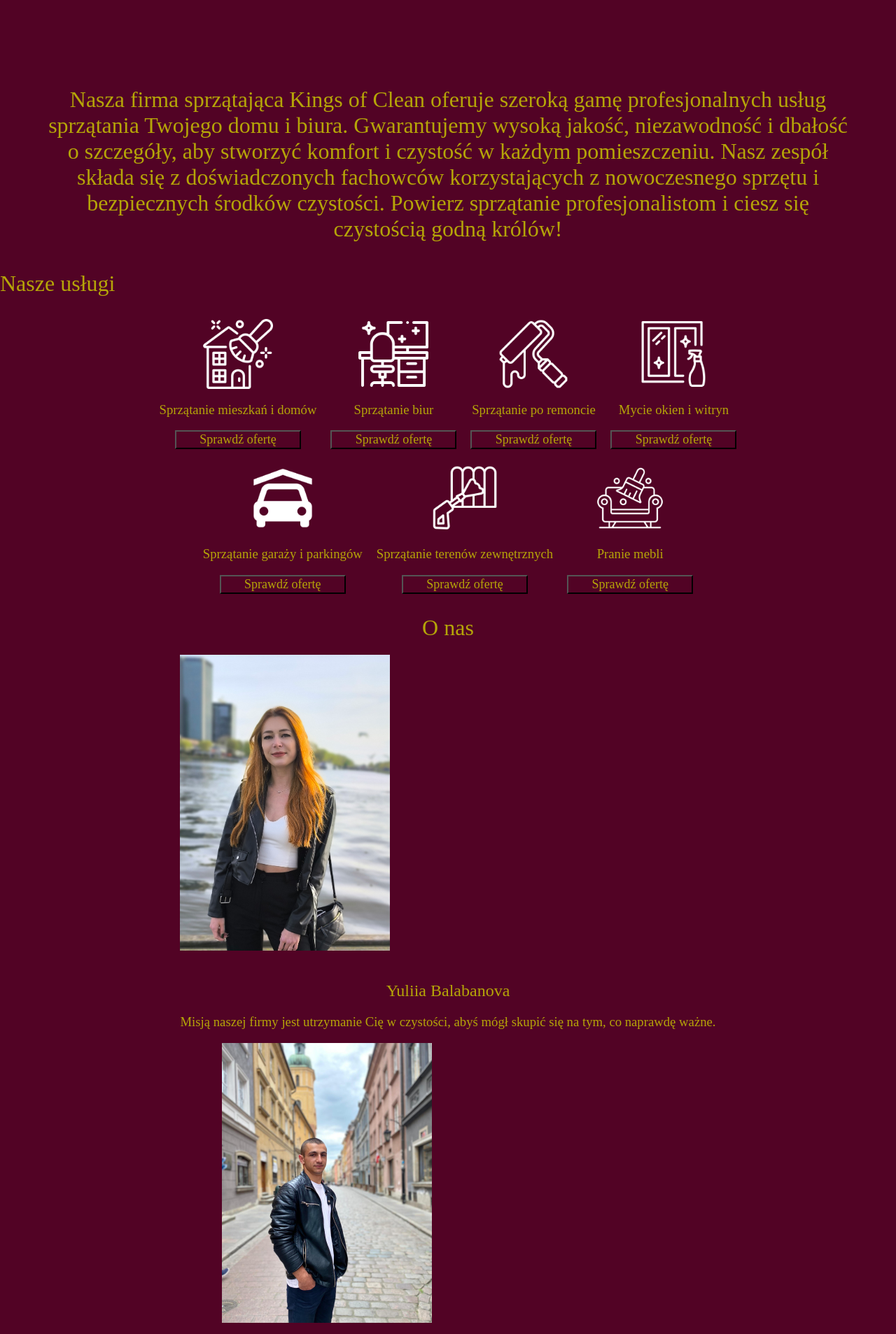
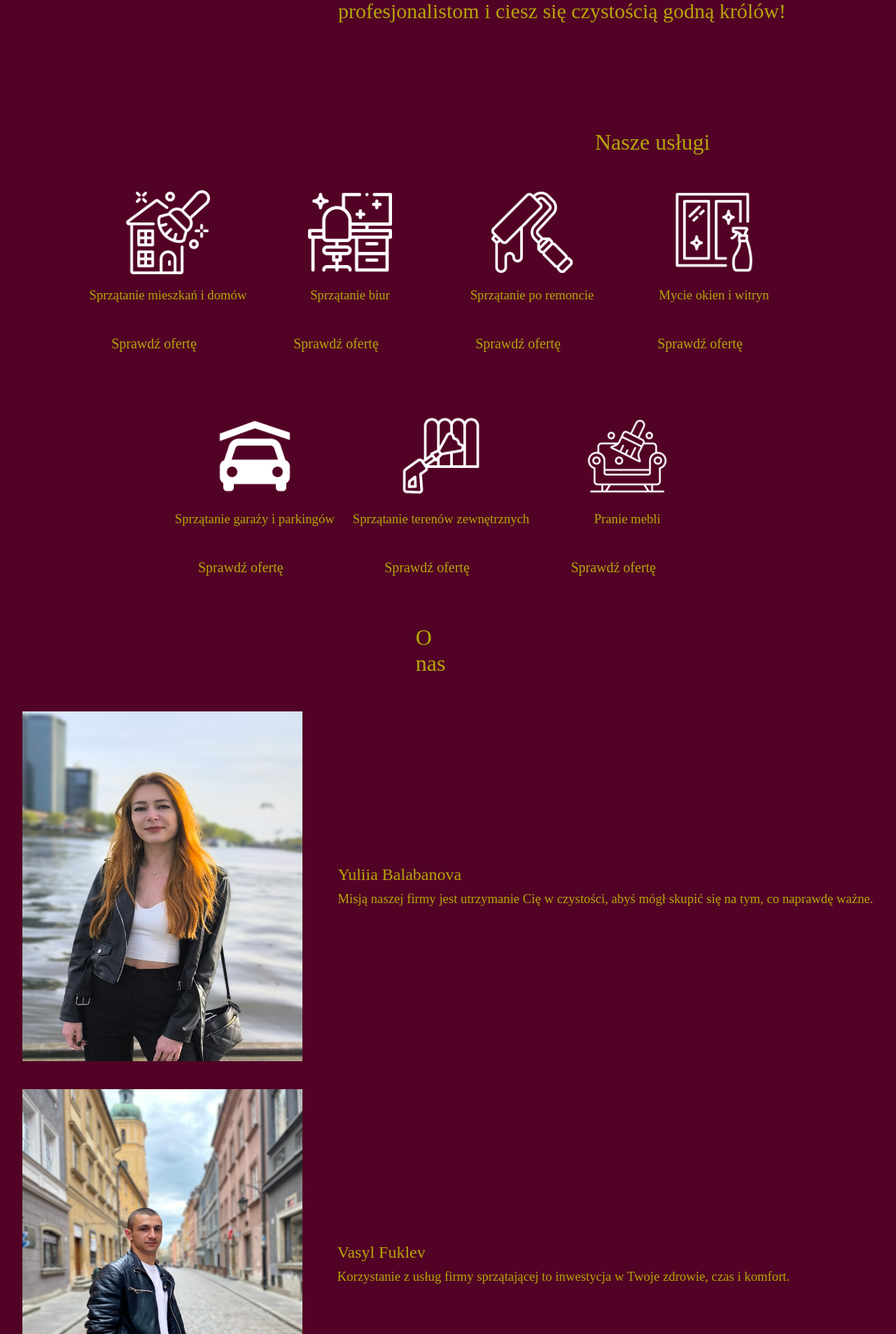
Before and after one commit to Qu4ckyy/KingsOfCleaning, a React (Create React App) app in the folder kingsofcleaning/: page / in a window 1280 px wide. Shown: the part 553-2460 px from the top of the page at 70% size. Built offline with nearby package versions, Linux system fonts and the light colour scheme.

Commit message:
poprawki7

```diff
--- a/kingsofcleaning/src/MainPage/MainPage.scss
+++ b/kingsofcleaning/src/MainPage/MainPage.scss
@@ -13,18 +13,17 @@
     align-items: center;
     nav {
       display: flex;
-      flex-wrap: wrap; // Dodanie wrapowania przy mniejszych ekranach
       button {
         display: flex;
         justify-content: center;
         align-items: center;
         border: none;
-        margin: 20px; // Zmieniam margines dla lepszej elastyczności
-        width: 180px; // Zmieniam szerokość
+        margin-right: 40px;
+        margin-top: 60px;
+        width: 200px;
         height: 40px;
-        font-size: 18px;
+        font-size: 20px;
         transition: background-color 0.3s ease;
-
         &:hover {
           background-color: #b5a508;
           color: white;
@@ -37,106 +36,235 @@
     display: flex;
     justify-content: center;
     align-items: center;
-    flex-direction: column; // Zmieniam układ na kolumnowy dla lepszego dopasowania
-
+    margin-top: 40px;
     img {
       max-width: 100%;
       height: auto;
     }
-
     h1 {
-      height: auto; // Usuwam stałą wysokość
-      width: 90%; // Szerokość dynamiczna
-      margin: 20px auto;
-      font-size: 2rem; // Zmieniam na rem
-      text-align: center; // Wyśrodkowuję tekst dla lepszego wyglądu na małych ekranach
+      height: 200px;
+      width: 900px;
+      margin-left: 50px;
+      font-size: 30px;
     }
   }
 
-  .services,
-  .services2 {
+  .services {
     display: flex;
     justify-content: center;
     align-items: center;
-    flex-wrap: wrap; // Dodanie wrapowania dla responsywności
 
     div {
       display: flex;
       justify-content: center;
       flex-direction: column;
       align-items: center;
-      margin: 10px; // Zmieniam margines dla lepszej elastyczności
+      margin-right: 20px;
 
       img {
-        height: 100px;
-        width: 100px;
+        height: 120px;
+        width: 120px;
       }
 
       button {
-        width: 180px; // Mniejsza szerokość
-        font-size: 18px;
+        display: flex;
+        justify-content: center;
+        align-items: center;
+        border: none;
+        margin-right: 40px;
+        margin-top: 20px;
+        width: 200px;
+        height: 40px;
+        font-size: 20px;
+        transition: background-color 0.3s ease;
+        &:hover {
+          background-color: #b5a508;
+          color: white;
+        }
+      }
+    }
+  }
+
+  h1 {
+    margin-left: 850px;
+    margin-bottom: 50px;
+  }
+
+  .services2 {
+    display: flex;
+    justify-content: center;
+    align-items: center;
+    margin-top: 80px;
+
+    div {
+      display: flex;
+      justify-content: center;
+      flex-direction: column;
+      align-items: center;
+      margin-right: 20px;
+
+      img {
+        height: 120px;
+        width: 120px;
+      }
+
+      button {
+        display: flex;
+        justify-content: center;
+        align-items: center;
+        border: none;
+        margin-right: 40px;
+        margin-top: 20px;
+        width: 200px;
+        height: 40px;
+        font-size: 20px;
+        transition: background-color 0.3s ease;
+        &:hover {
+          background-color: #b5a508;
+          color: white;
+        }
       }
     }
   }
 
   .AboutUs {
     display: flex;
-    flex-direction: column;
     justify-content: center;
     align-items: center;
+    flex-direction: column;
+    margin-top: 40px;
 
     h1 {
-      text-align: center; // Wyśrodkowuję tekst dla lepszej responsywności
-      margin: 20px 0;
+      margin-right: 900px;
     }
 
-    .Yuliia,
-    .Vasiliy {
-      flex-direction: column; // Zmieniam układ na kolumnowy na małych ekranach
+    .Yuliia {
+      display: flex;
+      justify-content: center;
       align-items: center;
+      flex-direction: row;
+      margin-bottom: 40px;
 
       img {
-        width: 100%; // Obraz dostosowuje się do szerokości ekranu
-        max-width: 300px; // Maksymalna szerokość na telefonach
-        margin-right: 0; // Usuwam margines, by obraz był wycentrowany
-        margin-bottom: 20px;
+        width: 400px;
+        height: 500px;
+        margin-right: 50px;
       }
 
       .text-container {
-        h2,
+        display: flex;
+        flex-direction: column;
+        justify-content: center;
+
+        h2 {
+          margin: 0 0 10px 0;
+        }
+
         h3 {
-          text-align: center; // Tekst wyśrodkowany na mniejszych ekranach
+          margin: 0;
+        }
+      }
+    }
+
+    .Vasiliy {
+      display: flex;
+      justify-content: center;
+      align-items: center;
+      flex-direction: row;
+      margin-right: 120px;
+
+      img {
+        width: 400px;
+        height: 500px;
+        margin-right: 50px;
+      }
+
+      .text-container {
+        display: flex;
+        flex-direction: column;
+        justify-content: center;
+
+        h2 {
+          margin: 0 0 10px 0;
+        }
+
+        h3 {
+          margin: 0;
         }
       }
     }
   }
-
-  // Media Queries
   @media (max-width: 768px) {
-    .logo h1 {
-      font-size: 1.5rem;
-    }
-
-    .services,
-    .services2 {
-      div {
-        margin: 20px 0; // Większe marginesy między elementami
-        img {
-          width: 80px;
-          height: 80px;
+    .main-page {
+      .nav-bar nav {
+        flex-direction: column;
+        button {
+          width: 150px;
+          font-size: 18px;
+          margin: 10px 0;
         }
       }
-    }
 
-    .nav-bar nav button {
-      width: 150px; // Mniejsza szerokość przycisków na mniejszych ekranach
-      font-size: 16px;
-    }
+      .logo {
+        flex-direction: column;
+        img {
+          width: 100%;
+          max-width: 300px;
+        }
+        h1 {
+          width: 90%;
+          font-size: 18px;
+          text-align: center;
+          margin-top: 20px;
+          margin-left: 0;
+        }
+      }
 
-    .AboutUs .Yuliia,
-    .AboutUs .Vasiliy {
-      img {
-        max-width: 250px; // Mniejszy obraz na węższych ekranach
+      .services,
+      .services2 {
+        flex-wrap: wrap;
+        div {
+          img {
+            height: 80px;
+            width: 80px;
+          }
+          button {
+            width: 150px;
+            height: 40px;
+            font-size: 16px;
+            margin-top: 10px;
+          }
+        }
+      }
+
+      .AboutUs {
+        h1 {
+          font-size: 24px;
+          text-align: center;
+          margin-right: 0;
+          margin-bottom: 20px;
+        }
+
+        .Yuliia,
+        .Vasiliy {
+          flex-direction: column;
+          img {
+            width: 100%;
+            max-width: 300px;
+            height: auto;
+            margin-right: 0;
+            margin-bottom: 20px;
+          }
+          .text-container {
+            text-align: center;
+            h2 {
+              font-size: 18px;
+            }
+            h3 {
+              font-size: 16px;
+            }
+          }
+        }
       }
     }
   }
```
